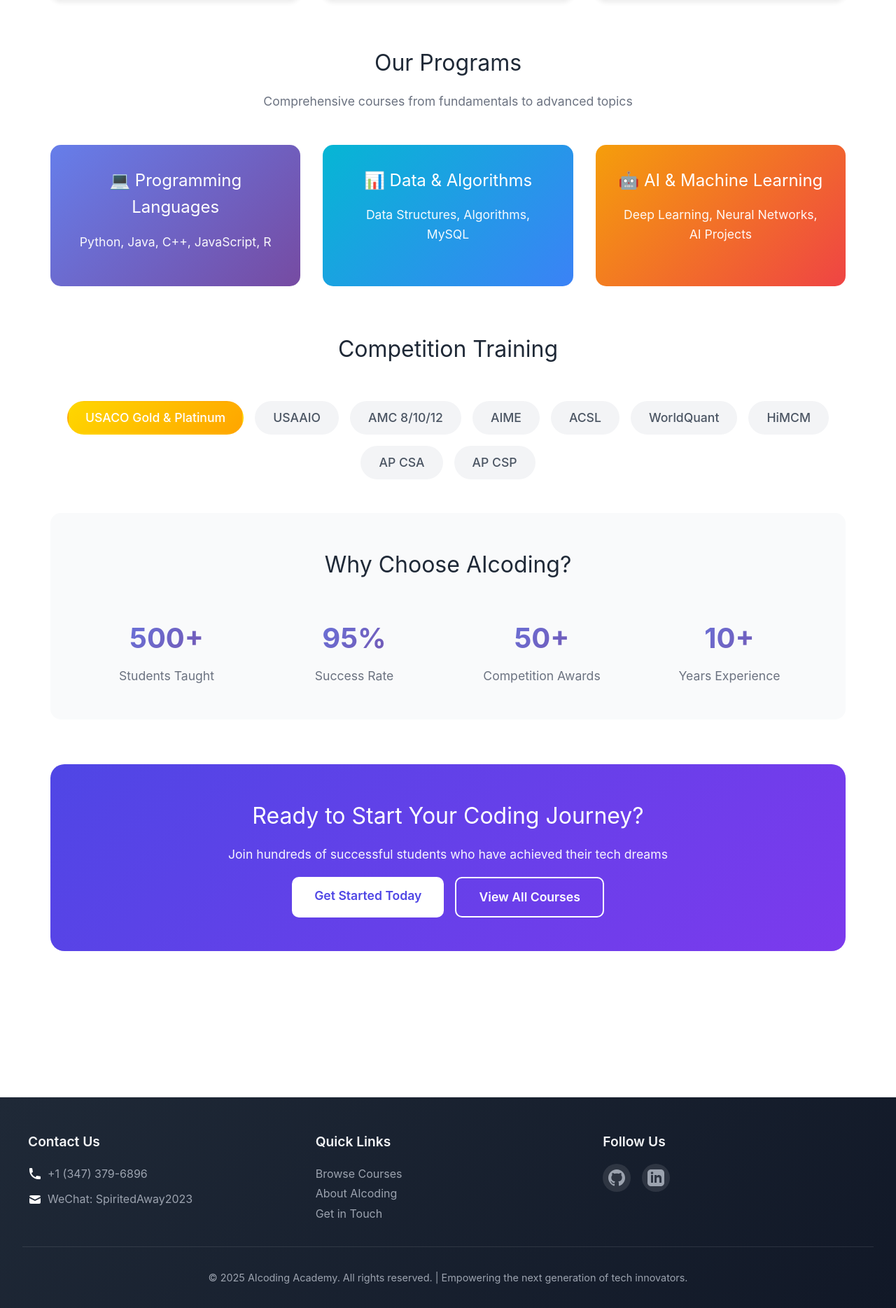
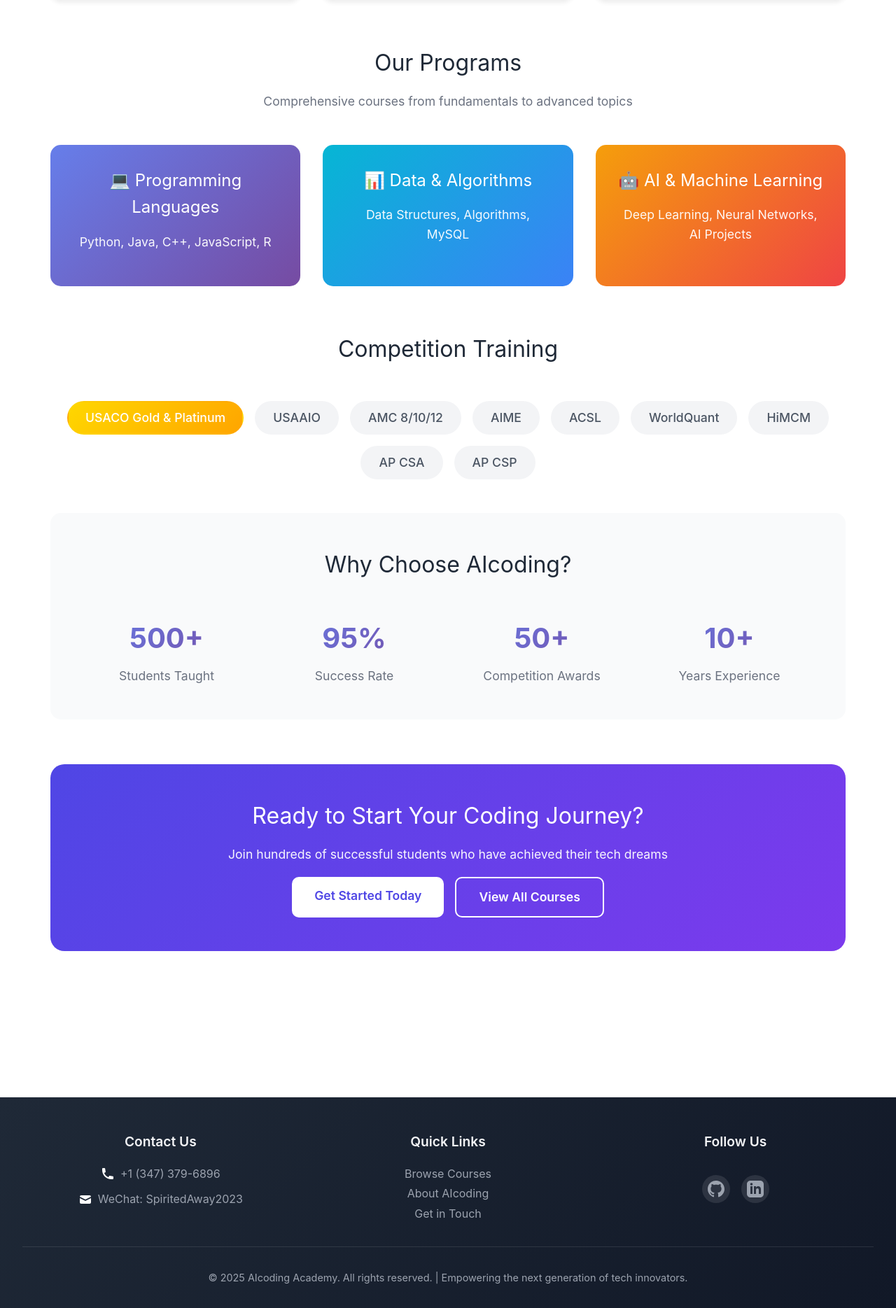
Before and after one commit to hangzhaosbu/aicoding, a Jekyll site: the page built from index.md, in a window 1280 px wide. Shown: the part 966-2835 px from the top of the page at 70% size. Built offline with Jekyll 4.4.1, drawn with Linux system fonts in a browser that asks for light colours.

Commit message:
Update default.html

```diff
--- a/_layouts/default.html
+++ b/_layouts/default.html
@@ -204,9 +204,16 @@
       max-width: 1200px;
       margin: 0 auto;
       display: grid;
-      grid-template-columns: repeat(auto-fit, minmax(250px, 1fr));
+      grid-template-columns: repeat(3, 1fr);
       gap: 2rem;
       margin-bottom: 2rem;
+    }
+
+    .footer-section {
+      display: flex;
+      flex-direction: column;
+      align-items: center;
+      text-align: center;
     }
 
     .footer-section h3 {
@@ -214,6 +221,7 @@
       margin-bottom: 1rem;
       color: #F3F4F6;
       font-weight: 600;
+      text-align: center;
     }
 
     .footer-section p, .footer-section a {
@@ -232,6 +240,7 @@
       align-items: center;
       gap: 0.5rem;
       margin-bottom: 0.5rem;
+      justify-content: center;
     }
 
     .contact-info svg {
@@ -253,6 +262,7 @@
       display: flex;
       gap: 1rem;
       margin-top: 1rem;
+      justify-content: center;
     }
 
     .social-link {
@@ -311,6 +321,12 @@
         position: relative;
         text-align: center;
         margin-bottom: 1rem;
+      }
+
+      /* Footer responsive */
+      .footer-content {
+        grid-template-columns: 1fr;
+        gap: 3rem;
       }
     }
 
```
Also changed, not shown: other parts of _layouts/default.html (+1 -1 lines).
